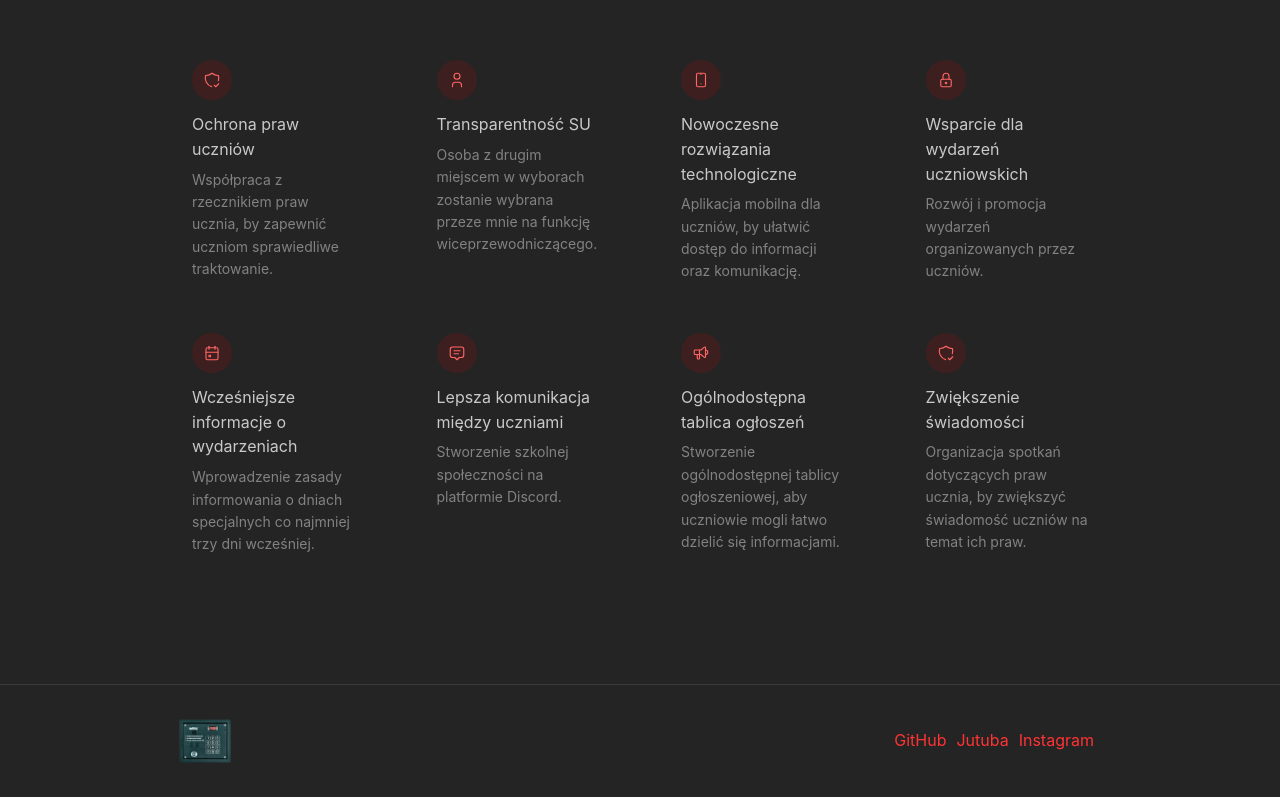
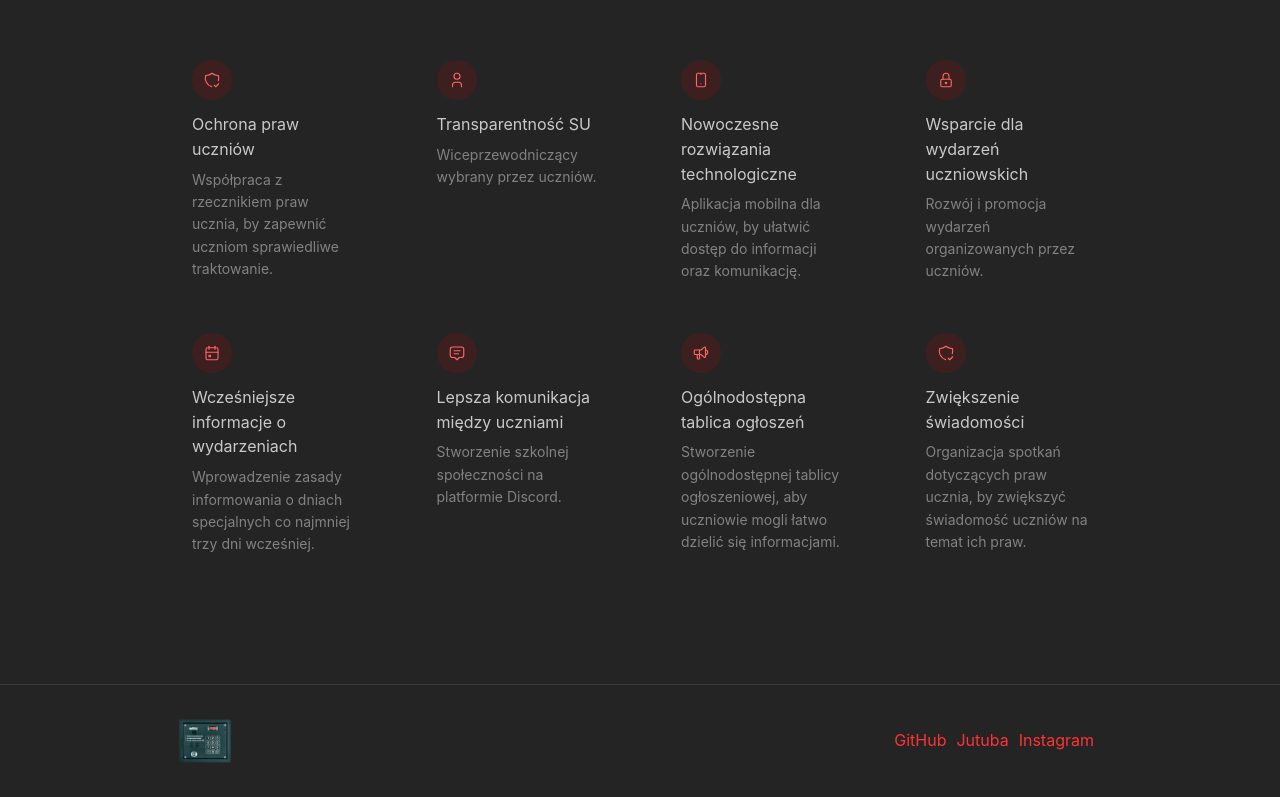
Before and after one commit to 4fra/zslgdansk, a Next.js app: page / in a window 1280 px wide. Shown: the part 897-1694 px from the top of the page. Built offline with nearby package versions, Linux system fonts and the light colour scheme.

Commit message:
:sparkles: New postulate description

```diff
--- a/src/components/FeaturesGrid/data/FeaturesData.ts
+++ b/src/components/FeaturesGrid/data/FeaturesData.ts
@@ -19,7 +19,7 @@ const FeaturesData = [
         icon: IconUser,
         title: 'Transparentność SU',
         description:
-            'Osoba z drugim miejscem w wyborach zostanie wybrana przeze mnie na funkcję wiceprzewodniczącego.',
+            'Wiceprzewodniczący wybrany przez uczniów.',
     },
     {
         icon: IconDeviceMobile,
```
